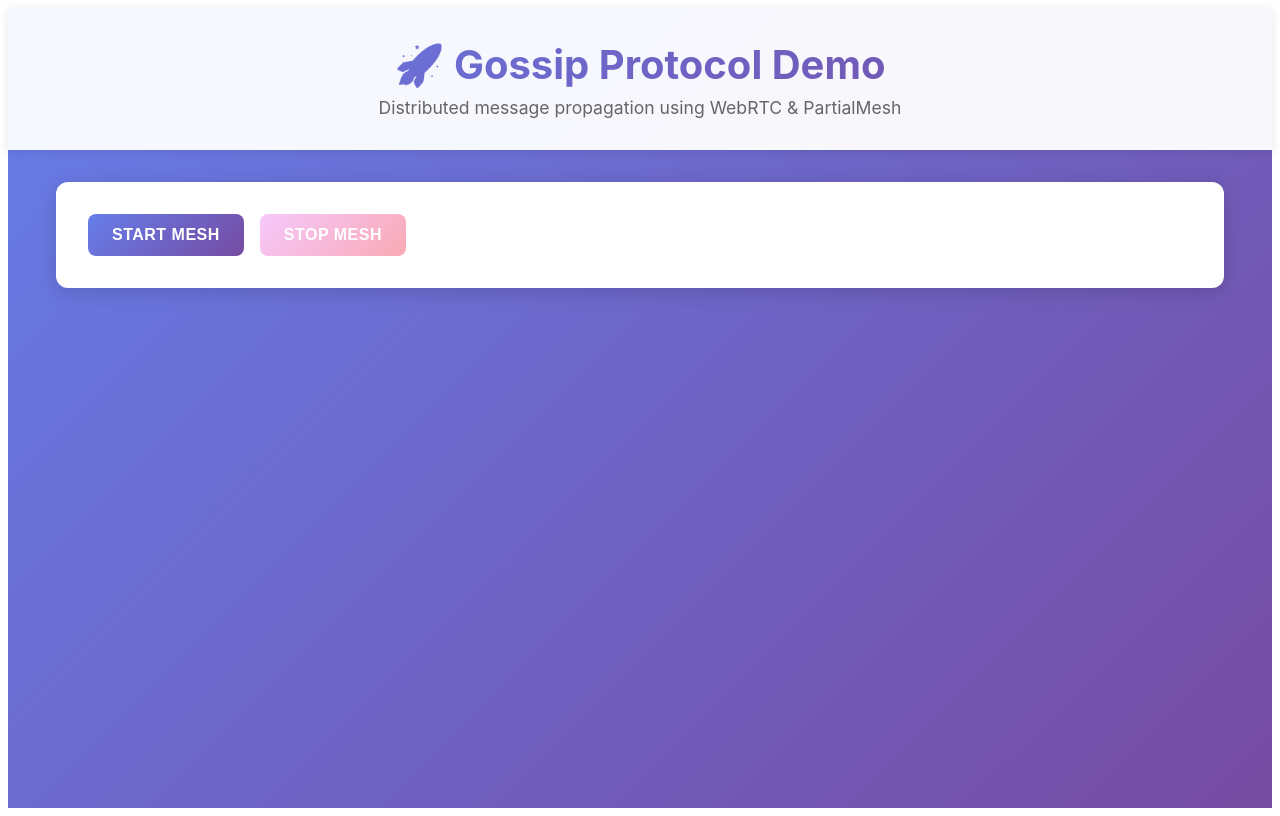
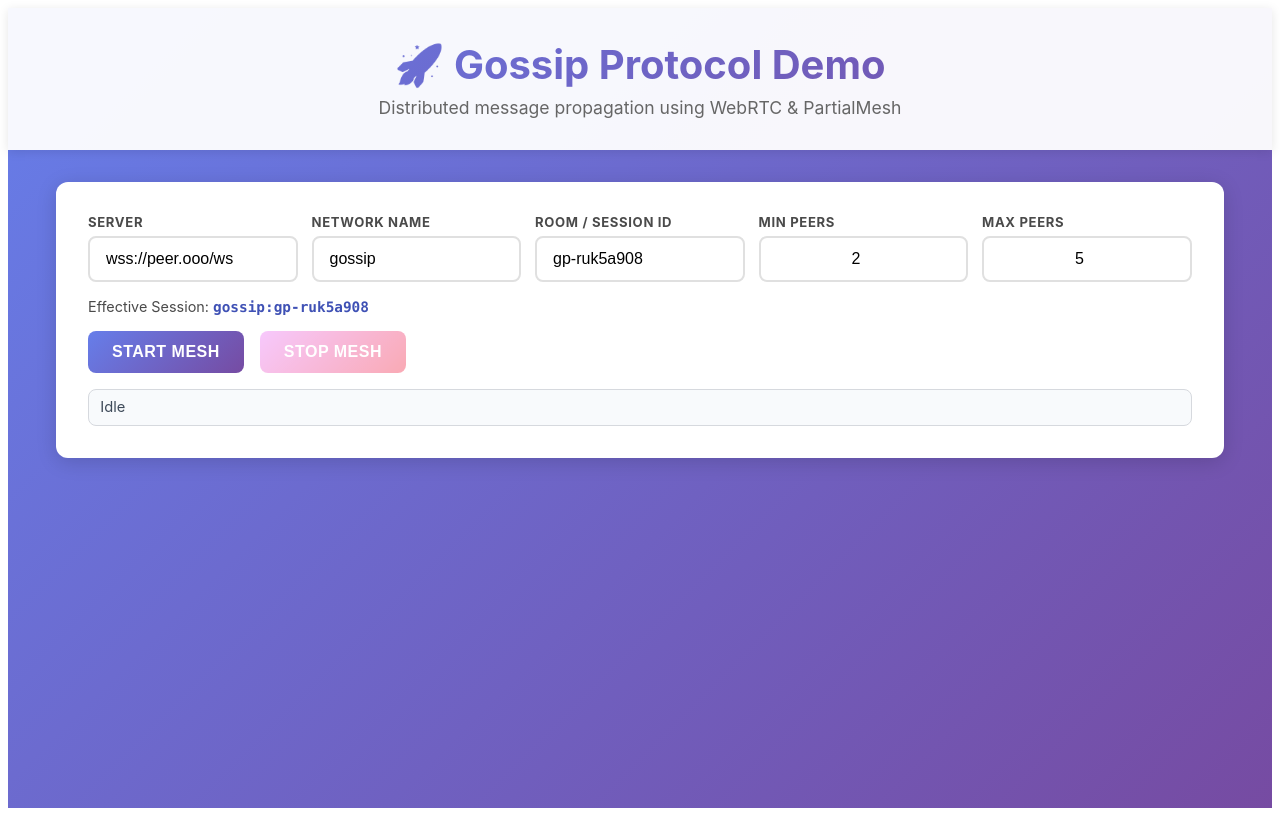
Before and after one commit to draeder/gossip-protocol, a Vue app in the folder examples/vue3/: page / in a window 1280 px wide. Built offline with nearby package versions, Linux system fonts and the light colour scheme.

Commit message:
UI fixes

```diff
--- a/examples/vue3/src/App.vue
+++ b/examples/vue3/src/App.vue
@@ -8,6 +8,71 @@
     <main>
       <!-- Control Panel -->
       <section class="control-panel">
+        <div class="config-grid">
+          <label class="field">
+            <span class="field-label">Server</span>
+            <input
+              v-model.trim="signalingServer"
+              :disabled="isRunning || isConnecting"
+              class="input"
+              data-testid="signaling-server"
+              placeholder="wss://peer.ooo/ws"
+            />
+          </label>
+
+          <label class="field">
+            <span class="field-label">Network Name</span>
+            <input
+              v-model.trim="networkName"
+              :disabled="isRunning || isConnecting"
+              class="input"
+              data-testid="network-name"
+              placeholder="gossip"
+            />
+          </label>
+
+          <label class="field">
+            <span class="field-label">Room / Session ID</span>
+            <input
+              v-model.trim="roomSessionId"
+              :disabled="isRunning || isConnecting"
+              class="input"
+              data-testid="room-session-id"
+              placeholder="my-room"
+            />
+          </label>
+
+          <label class="field field-number">
+            <span class="field-label">Min Peers</span>
+            <input
+              v-model.number="minPeers"
+              type="number"
+              min="1"
+              max="50"
+              :disabled="isRunning || isConnecting"
+              class="input"
+              data-testid="min-peers"
+            />
+          </label>
+
+          <label class="field field-number">
+            <span class="field-label">Max Peers</span>
+            <input
+              v-model.number="maxPeers"
+              type="number"
+              min="1"
+              max="50"
+              :disabled="isRunning || isConnecting"
+              class="input"
+              data-testid="max-peers"
+            />
+          </label>
+        </div>
+
+        <p class="effective-session">
+          Effective Session: <span class="mono">{{ effectiveSessionId }}</span>
+        </p>
+
         <div class="button-group">
           <button
             @click="startMesh"
@@ -25,6 +90,10 @@
           >
             Stop Mesh
           </button>
+        </div>
+
+        <div class="status-field" :class="`status-${status.type}`" data-testid="status-message">
+          {{ status.message || 'Idle' }}
         </div>
       </section>
 
@@ -46,12 +115,6 @@
           <span class="label">Messages Seen:</span>
           <span class="value" data-testid="messages-seen">{{ messagesSeen }}</span>
         </div>
-      </section>
-
-      <!-- Status Box -->
-      <section v-if="status.show" :class="['status-box', status.type]">
-        <h3>{{ status.title }}</h3>
-        <p>{{ status.message }}</p>
       </section>
 
       <!-- Peer Network Visualization -->
@@ -135,13 +198,13 @@ export default {
       discoveredPeersList: [],
       messagesSeen: 0,
       maxPeers: 5,
-      minPeers: 1,
-      sessionId: '',
+      minPeers: 2,
+      networkName: 'gossip',
+      roomSessionId: '',
       signalingServer: 'wss://peer.ooo/ws',
       messageLog: [],
       autoScroll: true,
       status: {
-        show: false,
         title: '',
         message: '',
         type: 'info'
@@ -152,8 +215,8 @@ export default {
     const params = new URLSearchParams(window.location.search);
 
     // Use a browser-local room by default to avoid collisions on the public signaling service.
-    const storageKey = 'gossip-protocol:session-id';
-    const ensureLocalSessionId = () => {
+    const storageKey = 'gossip-protocol:room-session-id';
+    const ensureLocalRoomSessionId = () => {
       try {
         const existing = localStorage.getItem(storageKey);
         if (existing && existing.trim()) return existing.trim();
@@ -164,7 +227,7 @@ export default {
         return `gp-${Math.random().toString(36).slice(2, 10)}`;
       }
     };
-    this.sessionId = ensureLocalSessionId();
+    this.roomSessionId = ensureLocalRoomSessionId();
 
     const maxPeersParam = Number(params.get('maxPeers'));
     if (Number.isFinite(maxPeersParam) && maxPeersParam >= 1) {
@@ -180,9 +243,19 @@ export default {
       this.minPeers = this.maxPeers;
     }
 
+    const networkNameParam = params.get('networkName') || params.get('network');
+    if (networkNameParam) {
+      this.networkName = networkNameParam;
+    }
+
     const sessionIdParam = params.get('sessionId');
     if (sessionIdParam) {
-      this.sessionId = sessionIdParam;
+      this.roomSessionId = sessionIdParam;
+    }
+
+    const roomSessionIdParam = params.get('roomSessionId') || params.get('room');
+    if (roomSessionIdParam) {
+      this.roomSessionId = roomSessionIdParam;
     }
 
     const signalingServerParam = params.get('signalingServer') || params.get('signalUrl');
@@ -196,6 +269,13 @@ export default {
     }
   },
   computed: {
+    effectiveSessionId() {
+      const network = String(this.networkName || '').trim();
+      const room = String(this.roomSessionId || '').trim();
+
+      if (network && room) return `${network}:${room}`;
+      return network || room || 'default';
+    },
     connectedPeers() {
       return this.connectedPeersList.length;
     },
@@ -218,12 +298,29 @@ export default {
   methods: {
     async startMesh() {
       try {
+        const normalizedMin = Math.max(1, Math.min(50, Number(this.minPeers) || 1));
+        const normalizedMax = Math.max(1, Math.min(50, Number(this.maxPeers) || 1));
+        this.minPeers = Math.min(normalizedMin, normalizedMax);
+        this.maxPeers = Math.max(normalizedMin, normalizedMax);
+        this.networkName = String(this.networkName || '').trim();
+        this.roomSessionId = String(this.roomSessionId || '').trim();
+        this.signalingServer = String(this.signalingServer || '').trim() || 'wss://peer.ooo/ws';
+
+        try {
+          localStorage.setItem('gossip-protocol:room-session-id', this.roomSessionId || `gp-${Math.random().toString(36).slice(2, 10)}`);
+          if (!this.roomSessionId) {
+            this.roomSessionId = localStorage.getItem('gossip-protocol:room-session-id') || '';
+          }
+        } catch {
+          // ignore storage errors
+        }
+
         this.isConnecting = true;
         this.showStatus('Connecting...', 'Initializing PartialMesh with Gossip Protocol...', 'connecting');
 
         this.mesh = new PartialMesh({
           signalingServer: this.signalingServer,
-          sessionId: this.sessionId,
+          sessionId: this.effectiveSessionId,
           minPeers: this.minPeers,
           maxPeers: this.maxPeers,
           autoDiscover: true,
@@ -253,7 +350,6 @@ export default {
         this.mesh.on('peer:connected', (peerId) => {
           this.addLog('connected', `Connected to peer`, peerId);
           this.updateStats();
-          this.showStatus('Peer Connected', `Connected to ${peerId.slice(0, 6)}...`, 'success');
         });
 
         this.mesh.on('peer:disconnected', (peerId) => {
@@ -262,7 +358,8 @@ export default {
         });
 
         this.mesh.on('mesh:ready', () => {
-          this.showStatus('Mesh Ready! 🎉', 'Minimum peers connected. Gossip protocol is active!', 'success');
+          this.addLog('info', 'Gossip reached ready state', 'System');
+          this.showStatus('Ready', 'Gossip OK', 'success');
         });
 
         // Gossip events
@@ -316,6 +413,7 @@ export default {
       this.isRunning = false;
       this.messageLog = [];
       this.addLog('info', 'Mesh stopped', 'System');
+      this.showStatus('Idle', 'Idle', 'info');
     },
 
     sendMessage() {
@@ -359,12 +457,7 @@ export default {
     },
 
     showStatus(title, message, type = 'info') {
-      this.status = { show: true, title, message, type };
-      if (type !== 'error') {
-        setTimeout(() => {
-          this.status.show = false;
-        }, 5000);
-      }
+      this.status = { title, message, type };
     },
 
     formatTime(date) {
@@ -438,6 +531,41 @@ section {
   gap: 1rem;
 }
 
+.config-grid {
+  display: grid;
+  grid-template-columns: repeat(auto-fit, minmax(180px, 1fr));
+  gap: 0.85rem;
+}
+
+.field {
+  display: flex;
+  flex-direction: column;
+  gap: 0.35rem;
+}
+
+.field-label {
+  font-size: 0.82rem;
+  font-weight: 700;
+  text-transform: uppercase;
+  letter-spacing: 0.05em;
+  color: #4a4a4a;
+}
+
+.field-number .input {
+  text-align: center;
+}
+
+.effective-session {
+  color: #4a4a4a;
+  font-size: 0.9rem;
+}
+
+.effective-session .mono {
+  font-family: 'Monaco', 'Courier New', monospace;
+  font-weight: 700;
+  color: #3f51b5;
+}
+
 .button-group {
   display: flex;
   gap: 1rem;
@@ -447,15 +575,25 @@ section {
 .message-input {
   display: flex;
   gap: 1rem;
+  width: 100%;
+  align-items: stretch;
 }
 
 .input {
-  flex: 1;
   padding: 0.75rem 1rem;
   border: 2px solid #e0e0e0;
   border-radius: 8px;
   font-size: 1rem;
   transition: border-color 0.3s;
+}
+
+.message-input .input {
+  flex: 1;
+  min-width: 0;
+}
+
+.message-input .btn {
+  flex: 0 0 120px;
 }
 
 .input:focus {
@@ -544,35 +682,35 @@ section {
   word-break: break-all;
 }
 
-/* Status Box */
-.status-box {
-  border-radius: 12px;
-  padding: 1.5rem;
-  margin-bottom: 1rem;
-  border-left: 4px solid;
+/* Inline status field */
+.status-field {
+  border: 1px solid #d6d9de;
+  border-radius: 8px;
+  padding: 0.55rem 0.7rem;
+  font-size: 0.92rem;
+  color: #3e4a59;
+  background: #f8fafc;
+  min-height: 2.2rem;
+  display: flex;
+  align-items: center;
 }
 
-.status-box.connecting {
-  background: #e3f2fd;
-  border-left-color: #2196f3;
-  color: #1976d2;
+.status-field.status-connecting {
+  color: #0f4c81;
+  background: #edf5ff;
+  border-color: #c6dfff;
 }
 
-.status-box.success {
-  background: #e8f5e9;
-  border-left-color: #4caf50;
-  color: #2e7d32;
+.status-field.status-success {
+  color: #165b3d;
+  background: #effaf3;
+  border-color: #bfe6cd;
 }
 
-.status-box.error {
-  background: #ffebee;
-  border-left-color: #f44336;
-  color: #c62828;
-}
-
-.status-box h3 {
-  margin-bottom: 0.5rem;
-  font-size: 1.2rem;
+.status-field.status-error {
+  color: #8b1d1d;
+  background: #fff1f1;
+  border-color: #f1c3c3;
 }
 
 /* Network Visualization */
```
